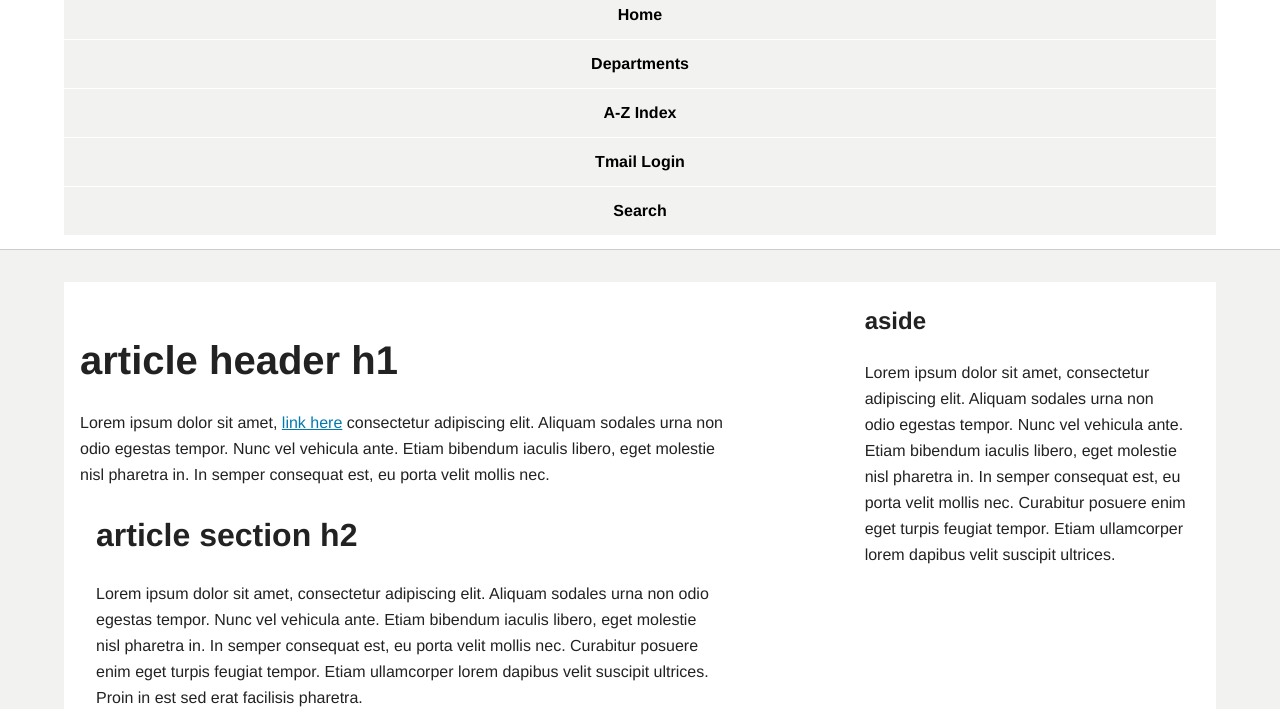
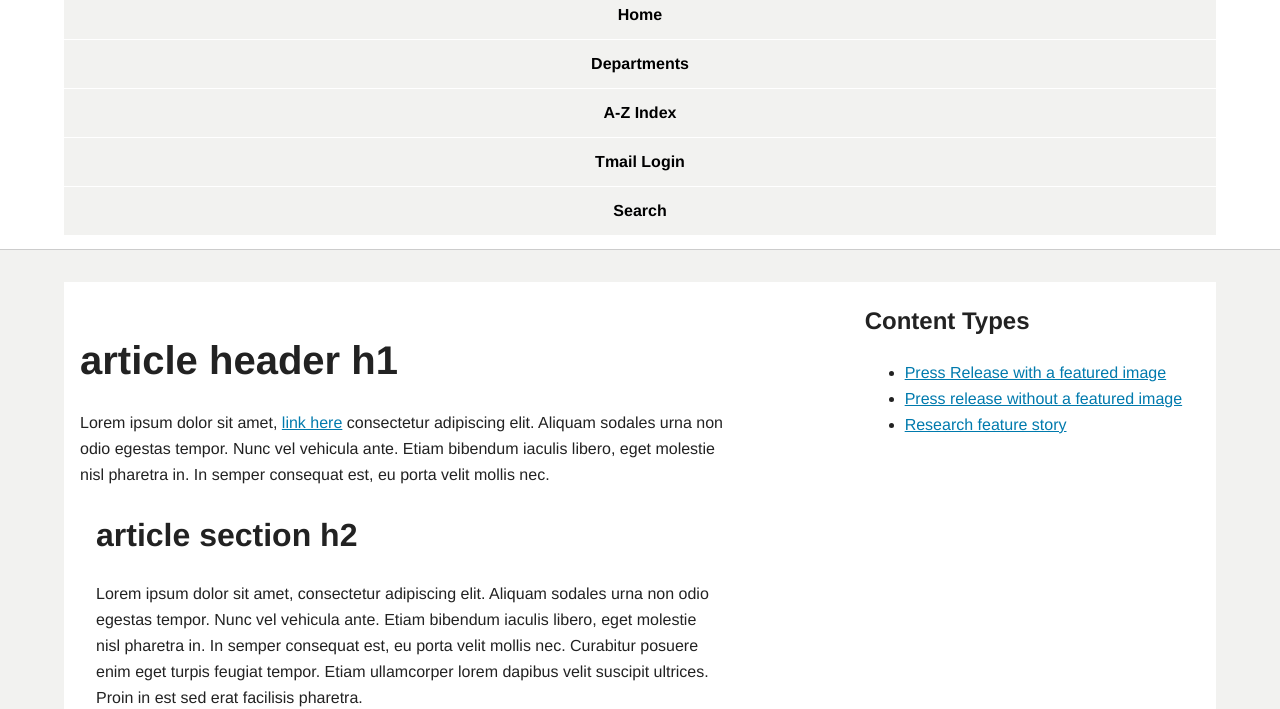
Before and after one commit to ut-system/tenn-edu-starter, a plain HTML site: page index.html in a window 1280 px wide. Shown: the part 92-801 px from the top of the page. Drawn offline with nearby package versions, Linux system fonts and the light colour scheme.

Commit message:
Links to content types
placed links to first 3 content types in <aside> menu next to template
styles

```diff
--- a/index.html
+++ b/index.html
@@ -60,8 +60,12 @@
                 </article>
 
                 <aside>
-                    <h3>aside</h3>
-                    <p>Lorem ipsum dolor sit amet, consectetur adipiscing elit. Aliquam sodales urna non odio egestas tempor. Nunc vel vehicula ante. Etiam bibendum iaculis libero, eget molestie nisl pharetra in. In semper consequat est, eu porta velit mollis nec. Curabitur posuere enim eget turpis feugiat tempor. Etiam ullamcorper lorem dapibus velit suscipit ultrices.</p>
+                    <h3>Content Types</h3>
+                    <ul class="menu">
+                        <li><a href="press-release-featured-img.html">Press Release with a featured image</a></li>
+                        <li><a href="press-release-no-featured-img.html">Press release without a featured image</a></li>
+                        <li><a href="research-feature.html">Research feature story</a></li>
+                </ul>
                 </aside>
 
             <article> <h2>article section h2</h2>
```
